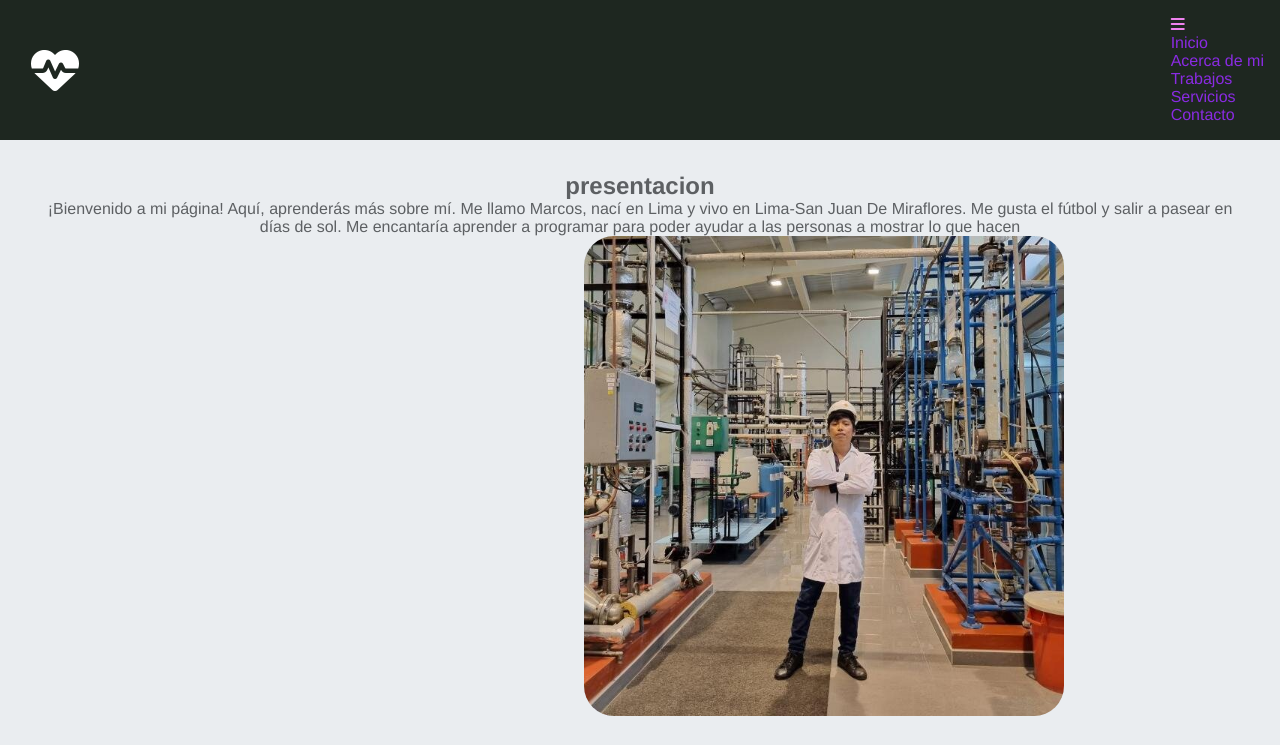
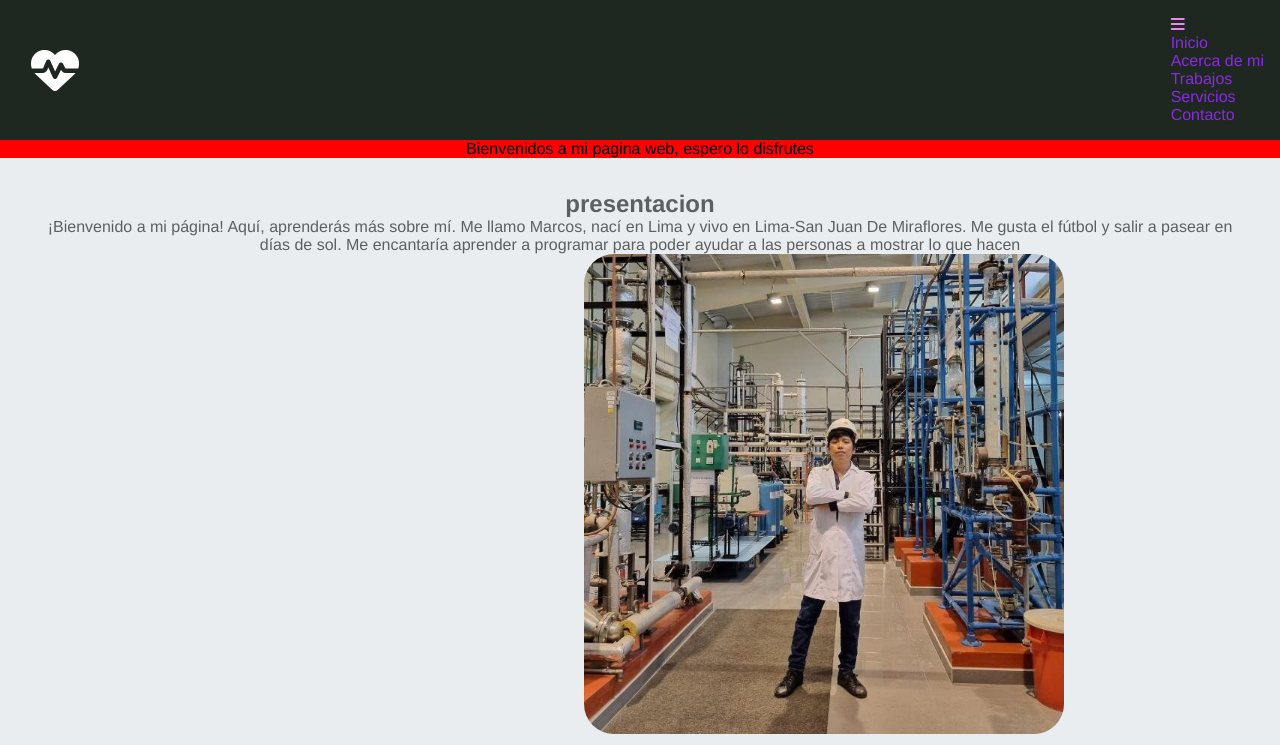
Before and after one commit to cchemicalRage/miprimerapagina, a plain HTML site: page index.html in a window 1280 px wide. Shown: the top 745 px of the page. Drawn offline with Linux system fonts and the light colour scheme.

Commit message:
mi primera confirmación de actualización

```diff
--- a/index.html
+++ b/index.html
@@ -34,6 +34,7 @@
         </header>
     </div>
     <main>
+        <div class="greeting">Bienvenidos a mi pagina web, espero lo disfrutes</div>
         <section class="section1">
             <div class="biografiacompleta">
                 <h2 class="titulo">Acerca de mi</h2>
--- a/styles.css
+++ b/styles.css
@@ -275,6 +275,12 @@ footer {
 
     width: 100%;
 }
+.greeting {
+    background-color: red;
+    display: block;
+    text-align: center;
+    color: black;
+}
 
 /* ------------- Para Pantallas de más de 700px ------------- */
 
```
Also changed, not shown: 1 other file.
